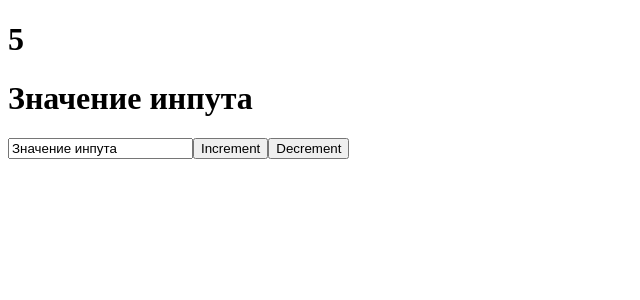
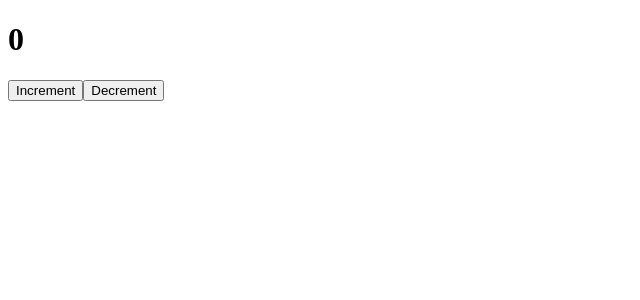
Before and after one commit to alexeevch/learning-react, a React (Create React App) app: page / in a window 1280 px wide. Shown: the top 300 px of the page, without its empty margins (0-640 px from the left). Built offline with nearby package versions, Linux system fonts and the light colour scheme.

Commit message:
Реализовал компонент счетчика

```diff
--- a/src/App.js
+++ b/src/App.js
@@ -1,23 +1,13 @@
 import React, {useState} from 'react';
+import Counter from "./components/Counter";
 
 function App() {
-    const [likes, setLikes] = useState(5);
     const [value, setValue] = useState('Значение инпута');
 
-    const increment = () => {
-        setLikes(likes + 1);
-    }
-    const decrement = () => {
-        setLikes(likes - 1);
-    }
 
     return (
         <div className="App">
-            <h1>{likes}</h1>
-            <h1>{value}</h1>
-            <input type="text" value={value} onChange={event => setValue(event.target.value)}/>
-            <button onClick={increment}>Increment</button>
-            <button onClick={decrement}>Decrement</button>
+            <Counter/>
         </div>
     );
 }
--- /dev/null
+++ b/src/components/Counter.jsx
@@ -0,0 +1,22 @@
+import React, {useState} from 'react';
+
+const Counter = () => {
+    const [count, setCount] = useState(0);
+
+    const increment = () => {
+        setCount(count + 1);
+    }
+    const decrement = () => {
+        setCount(count - 1);
+    }
+
+    return (
+        <div>
+            <h1>{count}</h1>
+            <button onClick={increment}>Increment</button>
+            <button onClick={decrement}>Decrement</button>
+        </div>
+    )
+};
+
+export default Counter;
```
